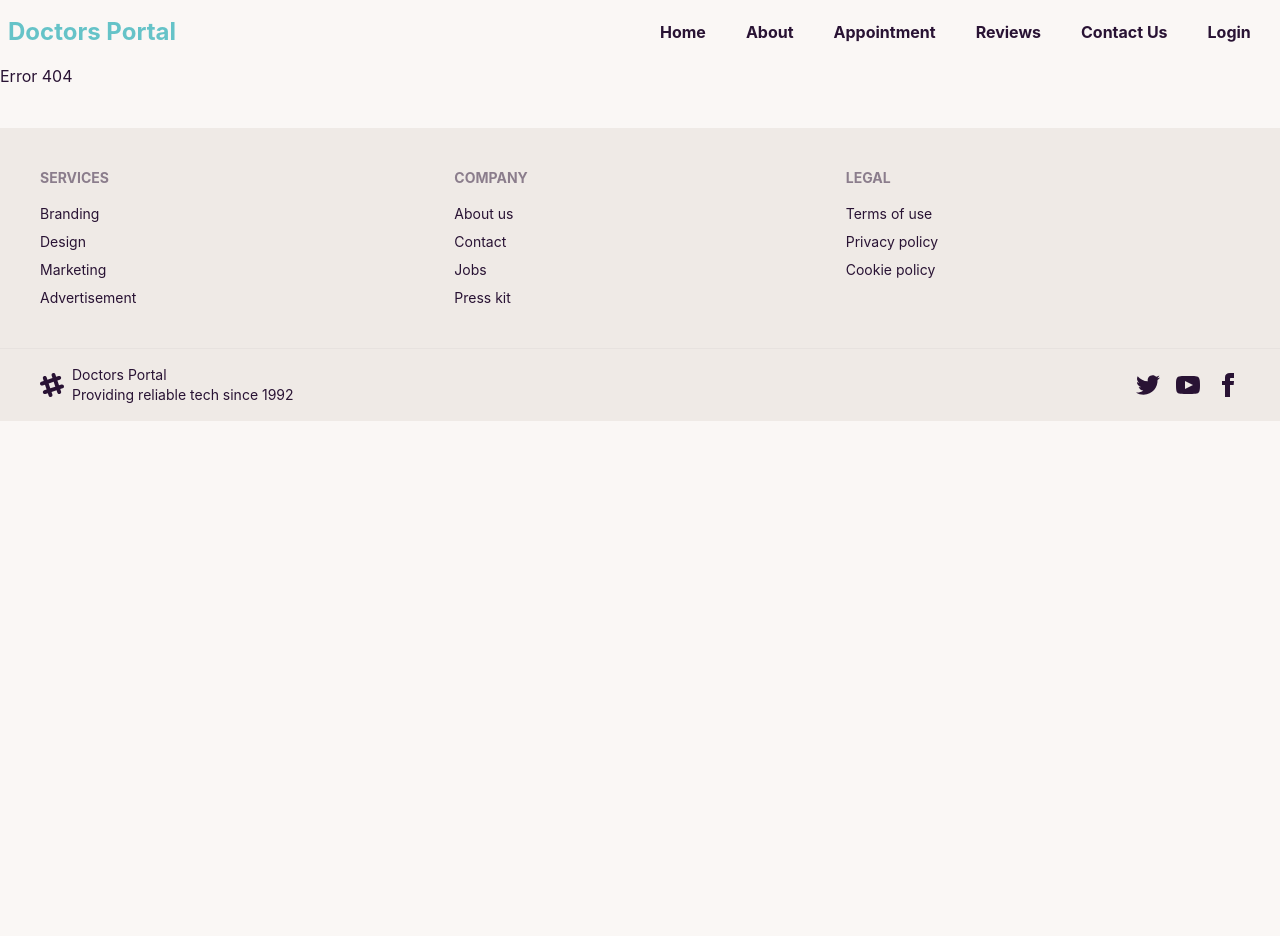
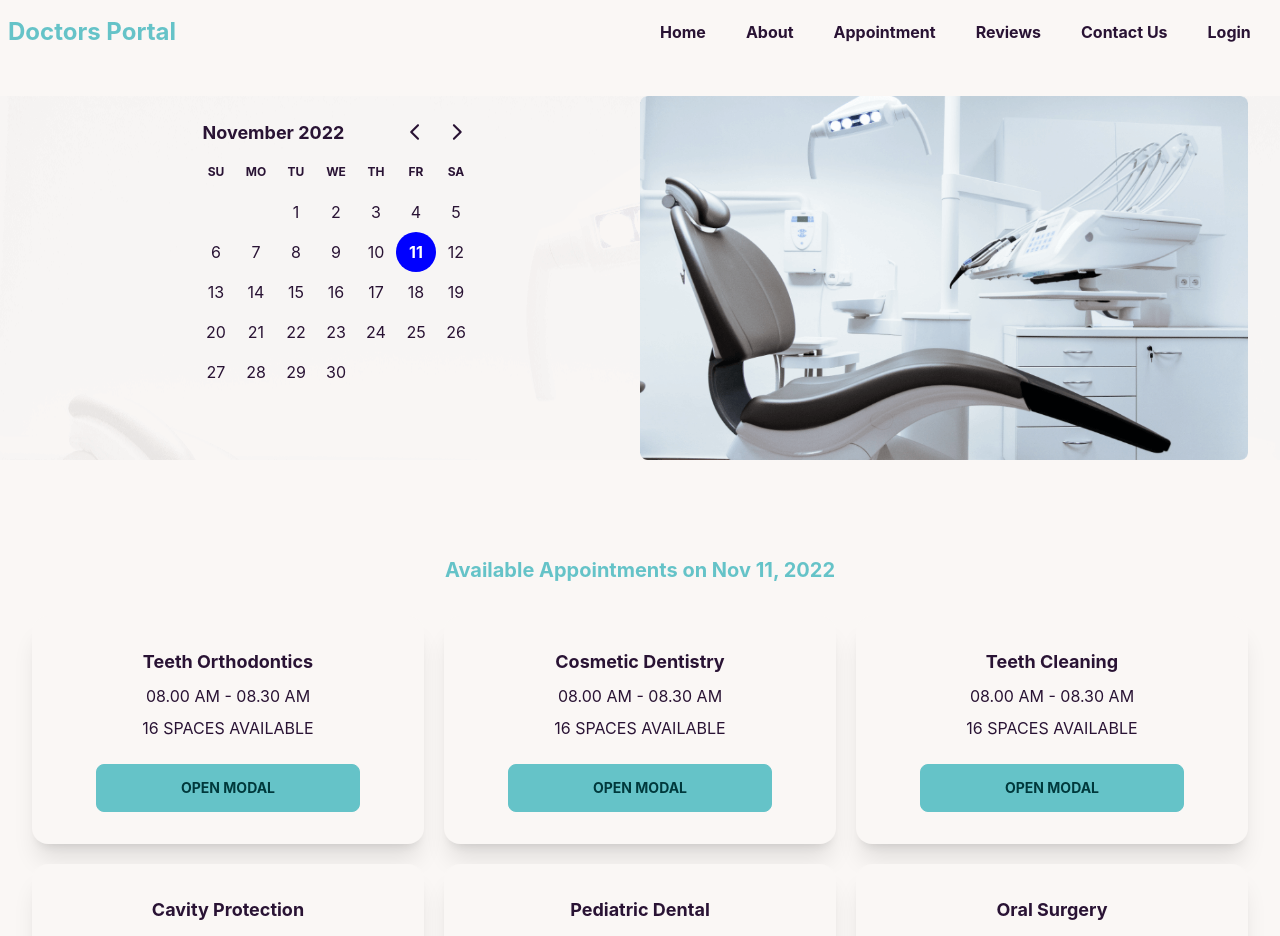
Before and after one commit to alamin0561464977/doctors-portal-client, a React (Create React App) app: page /appointment in a window 1280 px wide. Shown: the top 936 px of the page. Before the commit the page ends 800 px from the top, so only its background shows below. Built offline with nearby package versions, Linux system fonts and the light colour scheme.

Commit message:
added a Appointment page

```diff
--- a/package.json
+++ b/package.json
@@ -7,7 +7,10 @@
     "@testing-library/react": "^13.4.0",
     "@testing-library/user-event": "^13.5.0",
     "daisyui": "^2.39.1",
+    "date-fns": "^2.29.3",
     "react": "^18.2.0",
+    "react-datepicker": "^4.8.0",
+    "react-day-picker": "^8.3.6",
     "react-dom": "^18.2.0",
     "react-router-dom": "^6.4.3",
     "react-scripts": "5.0.1",
--- /dev/null
+++ b/public/appointmentOptions.json
@@ -0,0 +1,117 @@
+[
+    {
+        "_id": 1,
+        "name": "Teeth Orthodontics",
+        "slots": [
+            "08.00 AM - 08.30 AM",
+            "08.30 AM - 09.00 AM",
+            "09.00 AM - 9.30 AM",
+            "09.30 AM - 10.00 AM",
+            "10.00 AM - 10.30 AM",
+            "10.30 AM - 11.00 AM",
+            "11.00 AM - 11.30 AM",
+            "11.30 AM - 12.00 AM",
+            "1.00 PM - 1.30 PM",
+            "1.30 PM - 2.00 PM",
+            "2.00 PM - 2.30 PM",
+            "2.30 PM - 3.00 PM",
+            "3.00 PM - 3.30 PM",
+            "3.30 PM - 4.00 PM",
+            "4.00 PM - 4.30 PM",
+            "4.30 PM - 5.00 PM"
+        ]
+    },
+    {
+        "_id": 2,
+        "name": "Cosmetic Dentistry",
+        "slots": [
+            "08.00 AM - 08.30 AM",
+            "08.30 AM - 09.00 AM",
+            "09.00 AM - 9.30 AM",
+            "09.30 AM - 10.00 AM",
+            "10.00 AM - 10.30 AM",
+            "10.30 AM - 11.00 AM",
+            "11.00 AM - 11.30 AM",
+            "11.30 AM - 12.00 AM",
+            "1.00 PM - 1.30 PM",
+            "1.30 PM - 2.00 PM",
+            "2.00 PM - 2.30 PM",
+            "2.30 PM - 3.00 PM",
+            "3.00 PM - 3.30 PM",
+            "3.30 PM - 4.00 PM",
+            "4.00 PM - 4.30 PM",
+            "4.30 PM - 5.00 PM"
+        ]
+    },
+    {
+        "_id": 3,
+        "name": "Teeth Cleaning",
+        "slots": [
+            "08.00 AM - 08.30 AM",
+            "08.30 AM - 09.00 AM",
+            "09.00 AM - 9.30 AM",
+            "09.30 AM - 10.00 AM",
+            "10.00 AM - 10.30 AM",
+            "10.30 AM - 11.00 AM",
+            "11.00 AM - 11.30 AM",
+            "11.30 AM - 12.00 AM",
+            "1.00 PM - 1.30 PM",
+            "1.30 PM - 2.00 PM",
+            "2.00 PM - 2.30 PM",
+            "2.30 PM - 3.00 PM",
+            "3.00 PM - 3.30 PM",
+            "3.30 PM - 4.00 PM",
+            "4.00 PM - 4.30 PM",
+            "4.30 PM - 5.00 PM"
+        ]
+    },
+    {
+        "_id": 4,
+        "name": "Cavity Protection",
+        "slots": [
+            "08.00 AM - 08.30 AM",
+            "08.30 AM - 09.00 AM",
+            "09.00 AM - 9.30 AM",
+            "09.30 AM - 10.00 AM",
+            "10.00 AM - 10.30 AM",
+            "10.30 AM - 11.00 AM",
+            "11.00 AM - 11.30 AM",
+            "11.30 AM - 12.00 AM",
+            "1.00 PM - 1.30 PM",
+            "1.30 PM - 2.00 PM",
+            "2.00 PM - 2.30 PM",
+            "2.30 PM - 3.00 PM",
+            "3.00 PM - 3.30 PM",
+            "3.30 PM - 4.00 PM",
+            "4.00 PM - 4.30 PM",
+            "4.30 PM - 5.00 PM"
+        ]
+    },
+    {
+        "_id": 5,
+        "name": "Pediatric Dental",
+        "slots": []
+    },
+    {
+        "_id": 6,
+        "name": "Oral Surgery",
+        "slots": [
+            "08.00 AM - 08.30 AM",
+            "08.30 AM - 09.00 AM",
+            "09.00 AM - 9.30 AM",
+            "09.30 AM - 10.00 AM",
+            "10.00 AM - 10.30 AM",
+            "10.30 AM - 11.00 AM",
+            "11.00 AM - 11.30 AM",
+            "11.30 AM - 12.00 AM",
+            "1.00 PM - 1.30 PM",
+            "1.30 PM - 2.00 PM",
+            "2.00 PM - 2.30 PM",
+            "2.30 PM - 3.00 PM",
+            "3.00 PM - 3.30 PM",
+            "3.30 PM - 4.00 PM",
+            "4.00 PM - 4.30 PM",
+            "4.30 PM - 5.00 PM"
+        ]
+    }
+]
--- a/src/App.js
+++ b/src/App.js
@@ -1,6 +1,8 @@
 import { RouterProvider } from 'react-router-dom';
 import './App.css';
 import { router } from './routers/routers';
+import "react-datepicker/dist/react-datepicker.css";
+import 'react-day-picker/dist/style.css';
 
 function App() {
   return (
--- /dev/null
+++ b/src/Pages/Appointment/Appointment/Appointment.js
@@ -0,0 +1,20 @@
+import React, { useState } from 'react';
+import AppointmentOptions from '../AppointmentOptions/AppointmentOptions';
+import Banner from '../Banner/Banner';
+
+const Appointment = () => {
+    const [selectedDate, setSelectedDate] = useState(new Date());
+    return (
+        <div>
+            <Banner
+                selectedDate={selectedDate}
+                setSelectedDate={setSelectedDate}
+            ></Banner>
+            <AppointmentOptions
+                selectedDate={selectedDate}
+            ></AppointmentOptions>
+        </div>
+    );
+};
+
+export default Appointment;
--- /dev/null
+++ b/src/Pages/Appointment/AppointmentOptions/AppointmentOption.js
@@ -0,0 +1,24 @@
+import React from 'react';
+
+const AppointmentOption = ({ option, setTreatment }) => {
+    const { name, slots } = option;
+    return (
+        <div>
+            <div className="card bg-base-100 shadow-xl">
+                <div className="card-body text-center">
+                    <h2 className=" text-lg font-bold">{name}</h2>
+                    <p>{slots[0]}</p>
+                    <p>{slots.length} {slots.length === 0 ? 'SPACE' : 'SPACES'} AVAILABLE</p>
+                    <label
+                        onClick={() => setTreatment(option)}
+                        disabled={slots.length <= 1}
+                        htmlFor="booking-modal"
+                        className="btn btn-primary font-bold mt-4 mx-8 rounded-lg"
+                    >open modal</label>
+                </div>
+            </div>
+        </div>
+    );
+};
+
+export default AppointmentOption;
--- /dev/null
+++ b/src/Pages/Appointment/AppointmentOptions/AppointmentOptions.js
@@ -0,0 +1,38 @@
+import React, { useEffect, useState } from 'react';
+import AppointmentOption from './AppointmentOption';
+import { format } from 'date-fns';
+import BookingModal from '../BookingModal/BookingModal';
+
+const AppointmentOptions = ({ selectedDate }) => {
+    const [appointmentOptions, setAppointmentOptions] = useState([]);
+    const [treatment, setTreatment] = useState(null);
+
+    useEffect(() => {
+        fetch('appointmentOptions.json')
+            .then(res => res.json())
+            .then(data => setAppointmentOptions(data))
+    }, [])
+    return (
+        <div className='mt-24'>
+            <p className='text-xl font-bold text-primary text-center'>Available Appointments on {format(selectedDate, "PP")}</p>
+            <div className='grid grid-cols-1 md:grid-cols-2 lg:grid-cols-3 gap-5 m-8'>
+                {
+                    appointmentOptions.map(option => <AppointmentOption
+                        key={option._id}
+                        option={option}
+                        setTreatment={setTreatment}
+                    ></AppointmentOption>)
+                }
+            </div>
+            {
+                treatment &&
+                <BookingModal
+                    selectedDate={selectedDate}
+                    treatment={treatment}
+                ></BookingModal>
+            }
+        </div>
+    );
+};
+
+export default AppointmentOptions;
--- /dev/null
+++ b/src/Pages/Appointment/Banner/Banner.js
@@ -0,0 +1,22 @@
+import { DayPicker } from 'react-day-picker';
+import bannerImg from '../../../assets/images/chair.png';
+import bgChair from '../../../assets/images/bg.png';
+
+const Banner = ({ selectedDate, setSelectedDate }) => {
+    return (
+        <div style={{ backgroundImage: `url("${bgChair}")` }} className='grid mt-8 px-8 grid-cols-2'>
+            <div className='flex justify-center'>
+                <DayPicker
+                    mode='single'
+                    selected={selectedDate}
+                    onSelect={setSelectedDate}
+                ></DayPicker>
+            </div>
+            <div>
+                <img src={bannerImg} alt="" />
+            </div>
+        </div>
+    );
+};
+
+export default Banner;
--- /dev/null
+++ b/src/Pages/Appointment/BookingModal/BookingModal.js
@@ -0,0 +1,32 @@
+import React from 'react';
+import { format } from 'date-fns';
+
+const BookingModal = ({ selectedDate, treatment }) => {
+    console.log(treatment)
+    return (
+        <>
+            <input type="checkbox" id="booking-modal" className="modal-toggle bg-slate-200" />
+            <div className="modal">
+                <div className="modal-box relative">
+                    <label htmlFor="booking-modal" className="btn btn-sm btn-circle absolute right-2 top-2">✕</label>
+                    <h3 className="text-lg font-bold">Congratulations random Internet user!</h3>
+                    <form>
+                        <input type="text" readOnly defaultValue={format(selectedDate, "PP")} className="input bg-slate-400 text-white font-bold input-bordered w-full rounded-lg my-2" />
+                        <select
+                            className="select select-bordered w-full bg-slate-400 text-white font-bold   rounded-lg my-2">
+                            {
+                                treatment.slots.map(potion => <option >{potion}</option>)
+                            }
+                        </select>
+                        <input type="text" required placeholder="Full Name" className="input font-bold input-bordered w-full rounded-lg my-2" />
+                        <input type="number" required placeholder="Phone Number" className="input font-bold input-bordered w-full rounded-lg my-2" />
+                        <input type="email" required placeholder="Email" className="input font-bold input-bordered w-full rounded-lg my-2" />
+                        <input type="submit" value='SUBMIT' className="input bg-slate-700 text-white font-bold input-bordered w-full rounded-lg my-2" />
+                    </form>
+                </div>
+            </div>
+        </>
+    );
+};
+
+export default BookingModal;
--- a/src/Pages/Home/HomeAppointment/HomeAppointment.js
+++ b/src/Pages/Home/HomeAppointment/HomeAppointment.js
@@ -5,11 +5,11 @@ import doctor from '../../../assets/images/doctor-small.png';
 const HomeAppointment = () => {
     return (
         <div className="hero" style={{ backgroundImage: `url("${appointment}")` }}>
-            <div className="hero-overlay bg-opacity-60"></div>
+            <div className="hero-overlay"></div>
             <div className="hero-content text-neutral-content">
                 <div className="hero mx-44 h-auto">
                     <div className="hero-content flex-col lg:flex-row">
-                        <img src={doctor} className="max-w-sm rounded-lg shadow-2xl h-[500px] pb-0 -mt-24" alt='' />
+                        <img src={doctor} className="max-w-sm sm:none rounded-lg shadow-2xl h-[500px] pb-0 -mt-24" alt='' />
                         <div className=' text-white ml-6'>
                             <p className='text-gl mb-8 font-bold text-primary'>Appointment</p>
                             <h1 className="text-5xl font-bold">Make an appointment Today</h1>
--- a/src/Pages/Login/Login.js
+++ b/src/Pages/Login/Login.js
@@ -3,7 +3,16 @@ import React from 'react';
 const Login = () => {
     return (
         <div>
-            This is Login
+            <form className='w-[500px] p-12 rounded-lg mx-auto mt-24 bg-slate-100 shadow-xl'>
+                <h2 className='text-2xl font-bold mb-8 text-center text-primary'>Login</h2>
+                <span className="label-text">Email</span>
+                <input type="email" placeholder="email"
+                    className="input input-bordered font-bold w-full rounded-lg my-3" />
+                <span className="label-text">Password</span>
+                <input type="password" placeholder="pa"
+                    className="input input-bordered font-bold w-full rounded-lg my-3" />
+
+            </form>
         </div>
     );
 };
--- a/src/routers/routers.js
+++ b/src/routers/routers.js
@@ -1,5 +1,6 @@
 import { createBrowserRouter } from "react-router-dom";
 import Main from "../Layout/Main";
+import Appointment from "../Pages/Appointment/Appointment/Appointment";
 import Home from "../Pages/Home/Home/Home";
 import Login from "../Pages/Login/Login";
 
@@ -17,6 +18,10 @@ export const router = createBrowserRouter([
                 element: <Login></Login>
             },
             {
+                path: '/appointment',
+                element: <Appointment></Appointment>
+            },
+            {
                 path: '*',
                 element: <h1>Error 404</h1>
             }
```
Also changed, not shown: 1 other file (tests, documents, lock files or other folders).
